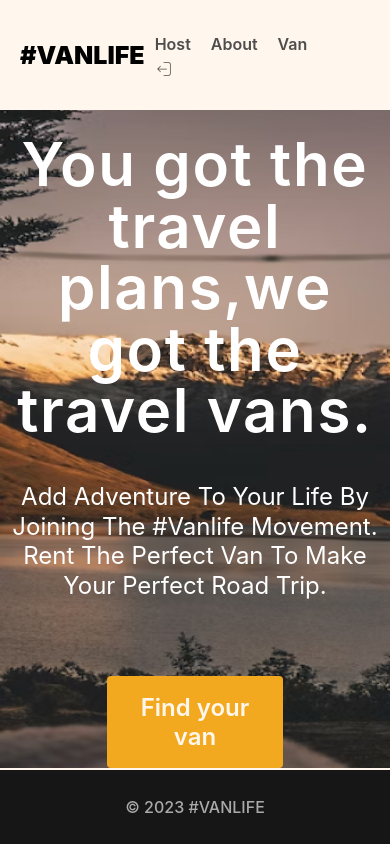
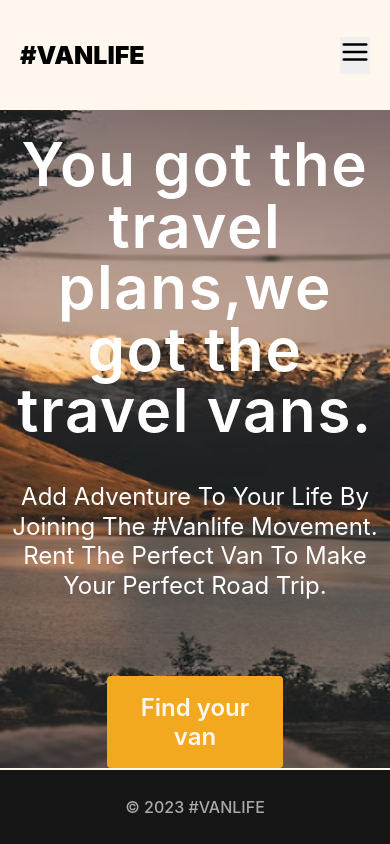
Before and after one commit to Gabriel-teck/van-life, a React (Vite) app: page / in a window 390 px wide. Built offline with nearby package versions, Linux system fonts and the light colour scheme; some icons are missing.

Commit message:
New changes made to the index.css and Header.jsx files

```diff
--- a/src/components/Header.jsx
+++ b/src/components/Header.jsx
@@ -1,17 +1,77 @@
-import React from "react";
+// import React from "react";
+// import { CiLogout } from "react-icons/ci";
+// import { FaCircleUser } from "react-icons/fa6";
+// import loginPhoto from "../assets/avatar-icon.webp";
+// import { NavLink, Link } from "react-router-dom";
+// import { signOutUser } from "../api";
+
+// const Header = () => {
+//   return (
+//     <header>
+//       <Link to="/" className="site-logo">
+//         #VANLIFE
+//       </Link>
+
+//       <nav className="header-nav">
+//         <NavLink
+//           to="host"
+//           className={({ isActive }) => (isActive ? "currentlyActive" : null)}
+//         >
+//           Host
+//         </NavLink>
+//         <NavLink
+//           to="about"
+//           className={({ isActive }) => (isActive ? "currentlyActive" : null)}
+//         >
+//           About
+//         </NavLink>
+//         <NavLink
+//           to="vans"
+//           className={({ isActive }) => (isActive ? "currentlyActive" : null)}
+//         >
+//           Van
+//         </NavLink>
+//         <Link to="login" className="login-link">
+//           <FaCircleUser className="login-icon" />
+//         </Link>
+//         <Link to="login" onClick={signOutUser} className="login-link">
+//           <CiLogout className="login-icon" />
+//         </Link>
+//       </nav>
+//     </header>
+//   );
+// };
+
+// export default Header;
+
+
+
+
+import React, { useState } from "react";
 import { CiLogout } from "react-icons/ci";
 import { FaCircleUser } from "react-icons/fa6";
-import loginPhoto from "../assets/avatar-icon.webp";
+import { FiMenu } from "react-icons/fi"; // Hamburger icon
+import { AiOutlineClose } from "react-icons/ai"; // Close icon
 import { NavLink, Link } from "react-router-dom";
 import { signOutUser } from "../api";
 
 const Header = () => {
+  const [menuOpen, setMenuOpen] = useState(false);
+
   return (
     <header>
+      {/* Logo */}
       <Link to="/" className="site-logo">
         #VANLIFE
       </Link>
-      <nav className="header-nav">
+
+      {/* Hamburger Button */}
+      <button className="hamburger" onClick={() => setMenuOpen(!menuOpen)}>
+        {menuOpen ? <AiOutlineClose /> : <FiMenu />}
+      </button>
+
+      {/* Navigation Links */}
+      <nav className={`header-nav ${menuOpen ? "active" : ""}`}>
         <NavLink
           to="host"
           className={({ isActive }) => (isActive ? "currentlyActive" : null)}
--- a/src/components/HostLayout.jsx
+++ b/src/components/HostLayout.jsx
@@ -3,10 +3,10 @@ import { NavLink, Outlet } from "react-router-dom";
 
 const HostLayout = () => {
   const activeStyles = {
-    fontWeight:'bold',
-    textDecoration:'underline',
-    color:'#161616'
-  }
+    fontWeight: "bold",
+    textDecoration: "underline",
+    color: "#161616",
+  };
   return (
     <>
       <nav className="host-nav">
@@ -35,7 +35,6 @@ const HostLayout = () => {
         >
           Reviews
         </NavLink>
-
       </nav>
       <Outlet />
     </>
--- a/src/index.css
+++ b/src/index.css
@@ -6,10 +6,14 @@
   padding: 0;
 }
 
+/* changes made */
 html,
 body {
   background-color: #fff7ed;
   font-family: "Inter", sans-serif;
+  min-height: 100vh;
+  display: flex;
+  flex-direction: column;
 }
 body::-webkit-scrollbar {
   display: none;
@@ -69,10 +73,17 @@ a.currentlyActive {
 }
 
 .site-wrapper {
-  min-height: 100vh;
+flex:1;
+display: flex;
+flex-direction: column;
+
+
+
+  /* min-height: 100vh;
   display: flex;
-  flex-direction: column;
+  flex-direction: column; */
 }
+
 
 /* home page  */
 .home-container {
@@ -133,6 +144,9 @@ footer {
   align-items: center;
   margin-top: auto;
   font-weight: 500;
+  position: fixed;
+  bottom: 0;
+  width: 100%;
 }
 
 /*** ABOUT PAGE ***/
@@ -920,3 +934,100 @@ margin-right: auto;
     transform: rotate(360deg);
   }
 }
+
+
+
+/* Responsive Design */
+/* @media screen and (max-width: 768px) {
+  header {
+    flex-direction: row;
+    height: auto;
+    padding: 10px;
+  }
+
+  .header-nav {
+    display: flex;
+    flex-direction: row;
+    align-items: center;
+    gap: 10px;
+  }
+
+  .home-container .para-1 {
+    font-size: 2rem;
+    line-height: 2.5rem;
+  }
+
+  .home-container .para-2 {
+    font-size: 1.2rem;
+    line-height: 1.6rem;
+  }
+
+  .find {
+    width: 80%;
+  }
+
+  .van-list {
+    grid-template-columns: 1fr;
+    gap: 1rem;
+  }
+} */
+
+/* @media screen and (max-width: 480px) {
+  header .site-logo {
+    font-size: 20px;
+  }
+
+  .home-container {
+    min-height: 400px;
+  }
+
+  .home-container .para-1 {
+    font-size: 1.5rem;
+    line-height: 2rem;
+  }
+
+  .home-container .para-2 {
+    font-size: 1rem;
+    line-height: 1.4rem;
+  }
+
+  .find {
+    width: 90%;
+    padding: 0.75rem;
+  }
+
+  footer {
+    height: 60px;
+    font-size: 0.875rem;
+
+  }
+} */
+
+.hamburger {
+  display: none;
+  font-size: 30px;
+  cursor: pointer;
+  border: none;
+}
+
+@media screen and (max-width: 768px) {
+  .hamburger {
+    display: block;
+  }
+
+  .header-nav {
+    display: none;
+    flex-direction: column;
+    position: absolute;
+    top: 100%;
+    left: 0;
+    background-color: white;
+    width: 100%;
+    box-shadow: 0 4px 6px rgba(0, 0, 0, 0.1);
+    padding: 10px;
+  }
+
+  .header-nav.active {
+    display: flex;
+  }
+}
```
Also changed, not shown: src/pages/Vans/VanDetail.jsx (+1 -22 lines), src/pages/Vans/Vans.jsx (+0 -66 lines), src/pages/host/HostVanDetails.jsx (+0 -9 lines), src/pages/host/HostVans.jsx (+0 -11 lines).
